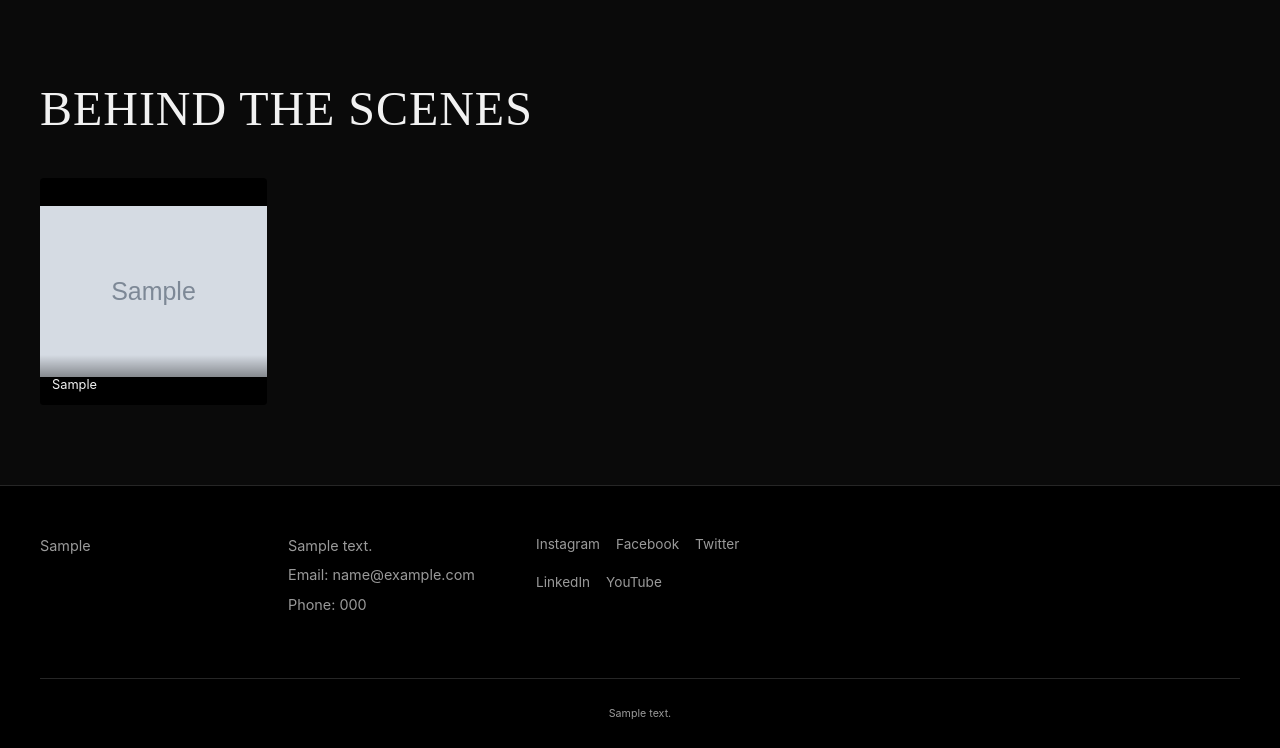
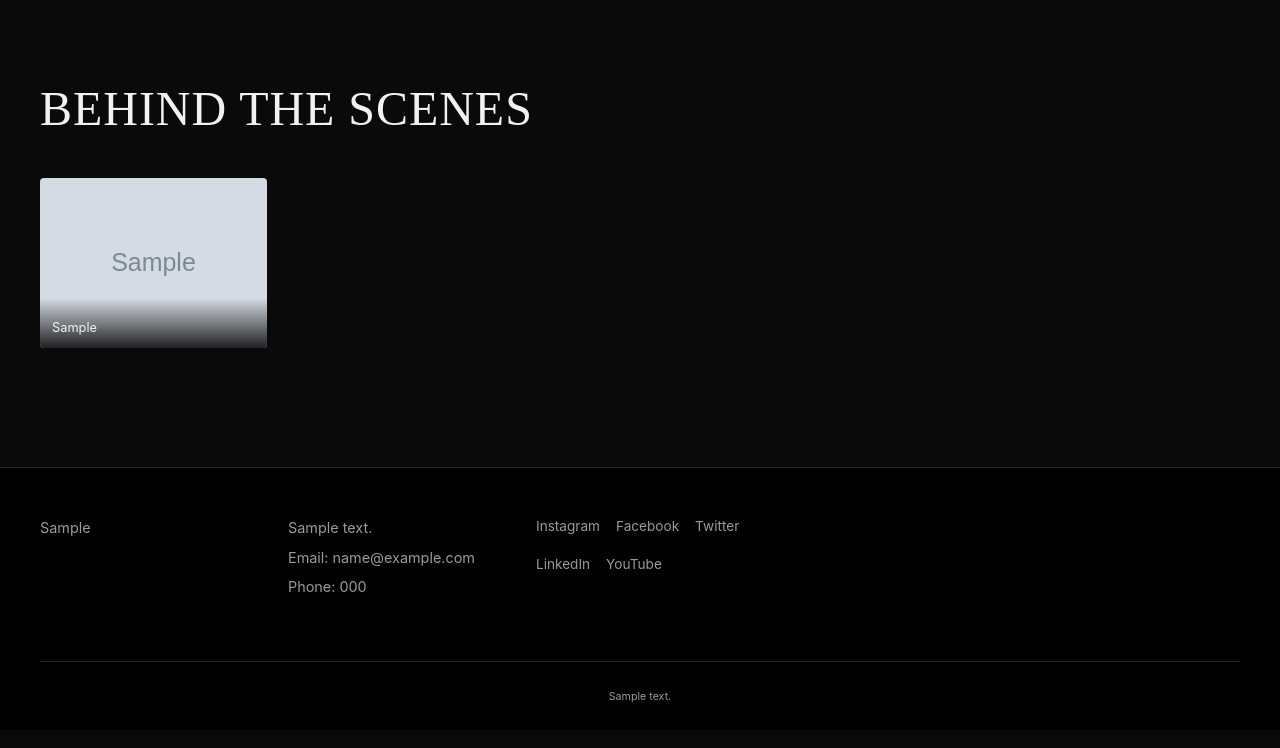
Before and after one commit to AmirAlasady/ashrafsite, a Django app: page /behind-the-scenes/ in a window 1280 px wide. Shown: the part 70-818 px from the top of the page. After the commit the page ends 772 px from the top, so only its background shows below. Run offline with Django 5.2, Linux system fonts and the light colour scheme; tables that the repository leaves empty hold one stand-in row (values such as "Sample post"); grey boxes marked "Sample" are stand-in pictures; some web fonts are replaced.

Commit message:
Clients marquee: triple duplicate + 33.33% loop. BTS gallery: masonry (no letterbox)
Clients:
- Tripled the duplicate set in the template so the track is always
  > 2 viewports wide. Animation now loops by exactly one set width
  (-33.33%) so 2 sets are always visible during the scroll. No more
  empty space appearing on the right edge before the loop resets.
- Item width 220 -> 240 (slightly wider, less repetition feel).

BTS gallery page:
- Replaced square-grid + object-fit:contain (which produced black
  letterbox bars on non-square images) with a CSS-columns masonry
  layout. Each image renders at its native aspect ratio, no crop,
  no bars. 5 cols on desktop, collapses to 4/3/2 on smaller screens.

```diff
--- a/static/css/style.css
+++ b/static/css/style.css
@@ -261,10 +261,11 @@ section > h2 {
 }
 .clients-track:hover { animation-play-state: paused; }
 .client-item {
-    /* Fixed width on every item so the duplicated track is exactly twice
-       the original. translateX(-50%) lands at the duplicate's first item
-       and the loop is seamless — no gaps, regardless of logo dimensions. */
-    flex: 0 0 220px;
+    /* Fixed width on every item so the tripled track is exactly 3x the
+       original set. The animation translates by 1/3 (one set's worth),
+       and there are always 2 full sets visible — guaranteed no gap on
+       loop reset, regardless of viewport width or logo dimensions. */
+    flex: 0 0 240px;
     display: flex;
     align-items: center;
     justify-content: center;
@@ -290,7 +291,7 @@ section > h2 {
 
 @keyframes clients-scroll {
     from { transform: translateX(0); }
-    to   { transform: translateX(-50%); }
+    to   { transform: translateX(-33.3333%); }
 }
 
 /* ---------- Services ---------- */
@@ -655,31 +656,27 @@ section > h2 {
     margin: 0 auto 2.5rem;
     font-size: clamp(2rem, 4vw, 3rem);
 }
+/* CSS columns = Pinterest-style masonry. Each image keeps its native
+   aspect ratio (no crop, no letterbox bars). Columns fill top-to-bottom,
+   so reading order is column-wise rather than row-wise. */
 .bts-gallery-grid {
     max-width: var(--maxw);
     margin: 0 auto;
-    display: grid;
-    grid-template-columns: repeat(5, 1fr);
-    gap: 1rem;
+    column-count: 5;
+    column-gap: 1rem;
 }
 .bts-gallery-item {
-    aspect-ratio: 1 / 1;
+    break-inside: avoid;
+    margin: 0 0 1rem;
     overflow: hidden;
     border-radius: var(--radius);
     position: relative;
-    background: #000;
-    display: flex;
-    align-items: center;
-    justify-content: center;
+    background: transparent;
 }
 .bts-gallery-item img {
-    /* Show the full image, scaled to fit inside the square container,
-       without cropping. Letterboxing fills any leftover space. */
-    max-width: 100%;
-    max-height: 100%;
-    width: auto;
+    width: 100%;
     height: auto;
-    object-fit: contain;
+    display: block;
     transition: transform 0.5s ease;
 }
 .bts-gallery-item:hover img { transform: scale(1.04); }
@@ -692,13 +689,13 @@ section > h2 {
     font-size: 0.8rem;
 }
 @media (max-width: 1100px) {
-    .bts-gallery-grid { grid-template-columns: repeat(4, 1fr); }
+    .bts-gallery-grid { column-count: 4; }
 }
 @media (max-width: 800px) {
-    .bts-gallery-grid { grid-template-columns: repeat(3, 1fr); }
+    .bts-gallery-grid { column-count: 3; }
 }
 @media (max-width: 540px) {
-    .bts-gallery-grid { grid-template-columns: repeat(2, 1fr); gap: 0.6rem; }
+    .bts-gallery-grid { column-count: 2; column-gap: 0.6rem; }
 }
 
 /* ---------- Casting page (large hero with bottom-left text + button) ---------- */
```
Also changed, not shown: templates/home.html (+12 -1 lines).
